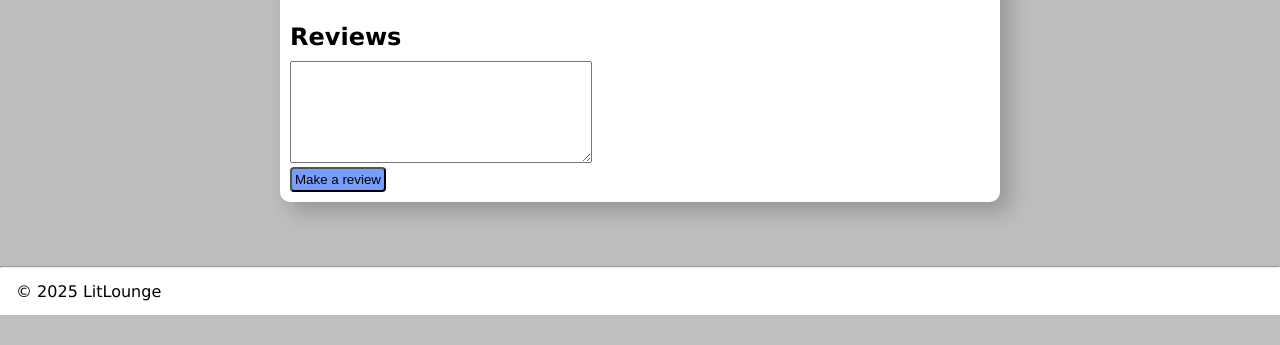
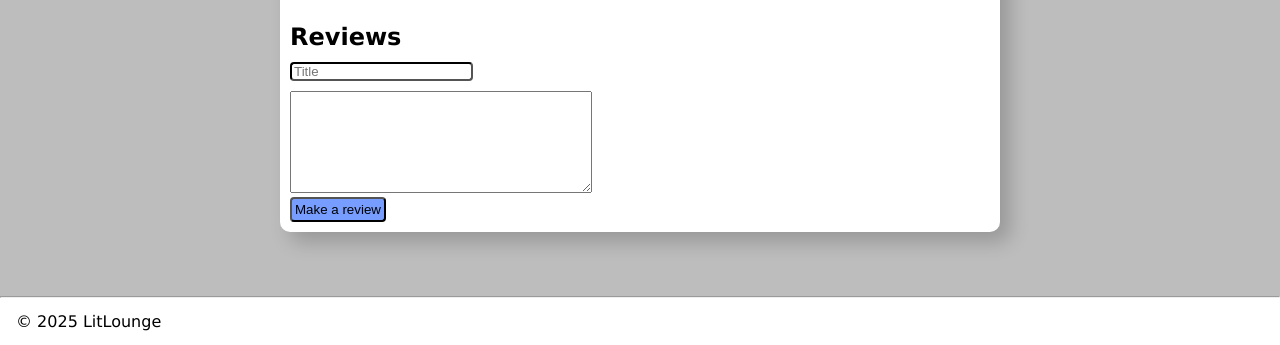
Before and after one commit to Random-Devil-with-internet/Year-12-3-Assignment, a Flask app: template gen/templates/gen/book.html in a window 1280 px wide. Shown: the part 601-946 px from the top of the page. Before the commit the page ends 916 px from the top, so only its background shows below. Run offline with Flask 3, Linux system fonts and the light colour scheme; the template is opened without the code that fills it: values that come from a table or form of the project are taken from there, others are empty.

Commit message:
Adding titles

```diff
--- a/gen/gen.py
+++ b/gen/gen.py
@@ -33,8 +33,9 @@ def movie():
 def review():
     if request.method == "POST":
         text = request.form["review"]
+        title = request.form["title"]
         x = datetime.datetime.now()
-        newReview = Review(bookID = book.id, userID = current_user.id, publishing_date = x.strftime("%x"), text = text)
+        newReview = Review(bookID = book.id, userID = current_user.id, publishing_date = x.strftime("%x"), title=title, text = text)
         db.session.add(newReview)
         db.session.commit()
         reviews = Review.query.all()
--- a/gen/templates/gen/book.html
+++ b/gen/templates/gen/book.html
@@ -16,6 +16,8 @@
     {% if book.id == review.bookID %}
         {% for user in users %}
             {% if user.id == review.userID %}
+                <h2>{{ user.title }}<h2>
+                <br>
                 <p>{{ user.username }} | {{ review.publishing_date }}</p>
                 <br>
                 <p>{{ review.text }}</p>
@@ -25,7 +27,9 @@
     {% endif %}
 {% endfor %}
 <form method="POST" action="/review">
-    <textarea name="review"></textarea>
+    <input type="text" placeholder="Title" name="title" required>
+    <br>
+    <textarea name="review" required></textarea>
     <br>
     <button type="submit">Make a review</button>
 </form>
--- a/models.py
+++ b/models.py
@@ -31,7 +31,8 @@ class Review(db.Model):
     bookID = db.Column(db.Integer, db.ForeignKey(Book.id), nullable=False)
     userID = db.Column(db.Integer, db.ForeignKey(User.id), nullable=False)
     publishing_date = db.Column(db.String(20), nullable=False)
-    text = db.Column(db.Text)
+    title = db.Column(db.String(80), nullable=False)
+    text = db.Column(db.Text, nullable=False)
     rating = db.Column(db.Integer)
 
     def __repr__(self):
```
Also changed, not shown: reviews.db.
